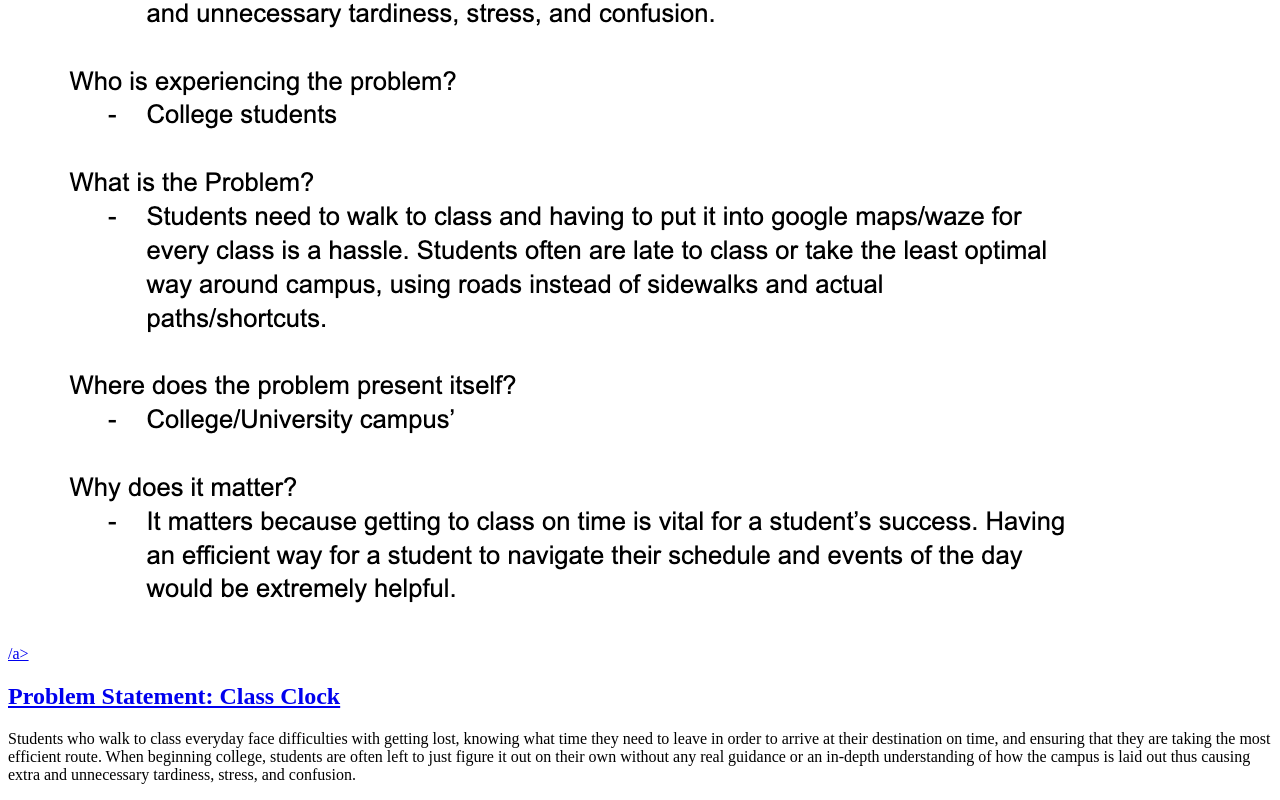
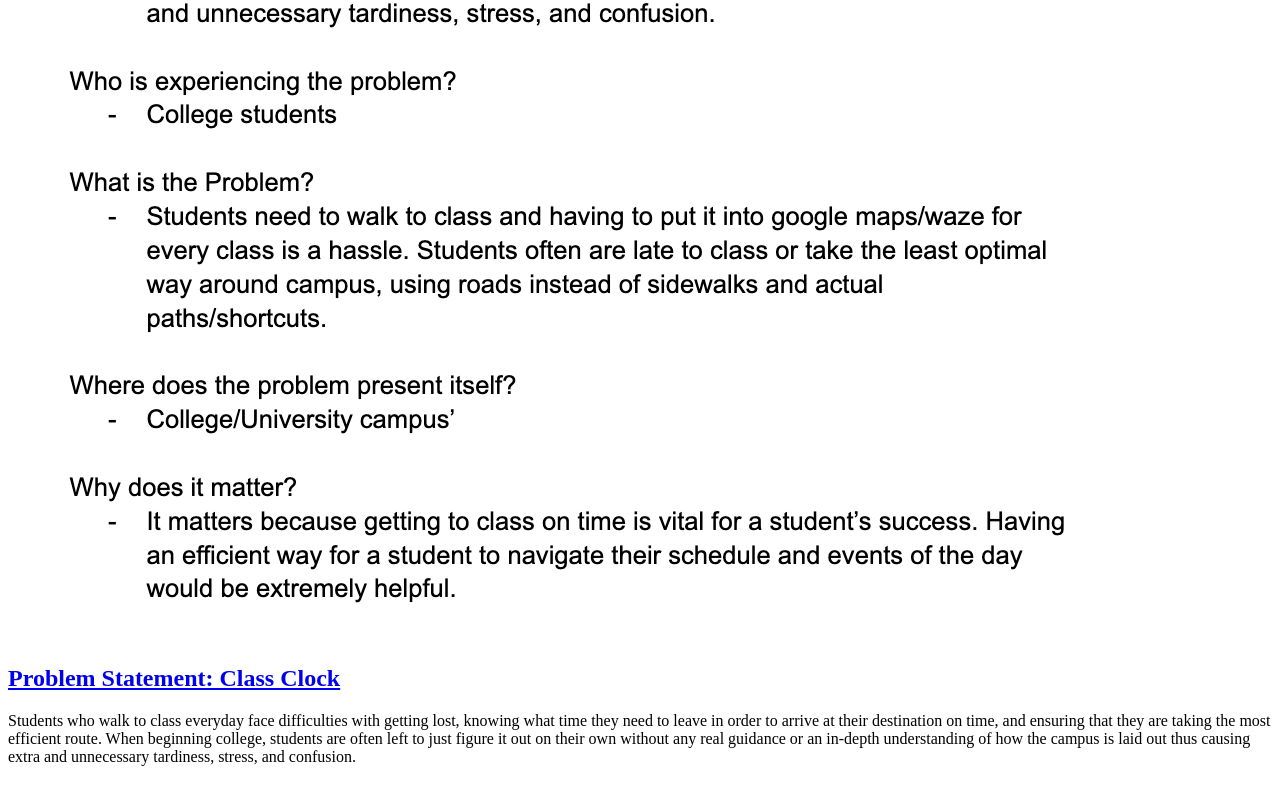
Before and after one commit to avapatel12/avapatel12.github.io, a plain HTML site: page csce 190/index.html in a window 1280 px wide. Shown: the part 781-1581 px from the top of the page. Drawn offline with Linux system fonts and the light colour scheme.

Commit message:
Add files via upload

```diff
--- a/csce 190/index.html
+++ b/csce 190/index.html
@@ -7,7 +7,7 @@
         <h1>Ava Patel's CSCE 190 Site</h1>
 
         <section class = "assignment">
-            <a href="files/problem_statement.pdf"><img src = "images/problem_statement.png"></section>/a>
+            <a href="files/problem_statement.pdf"><img src = "images/problem_statement.png"></section></a>
             <section class= "ass-details">
                 <a href="files/problem_statement.pdf"><h2>Problem Statement: Class Clock</h2></a>
                 <p>
```
